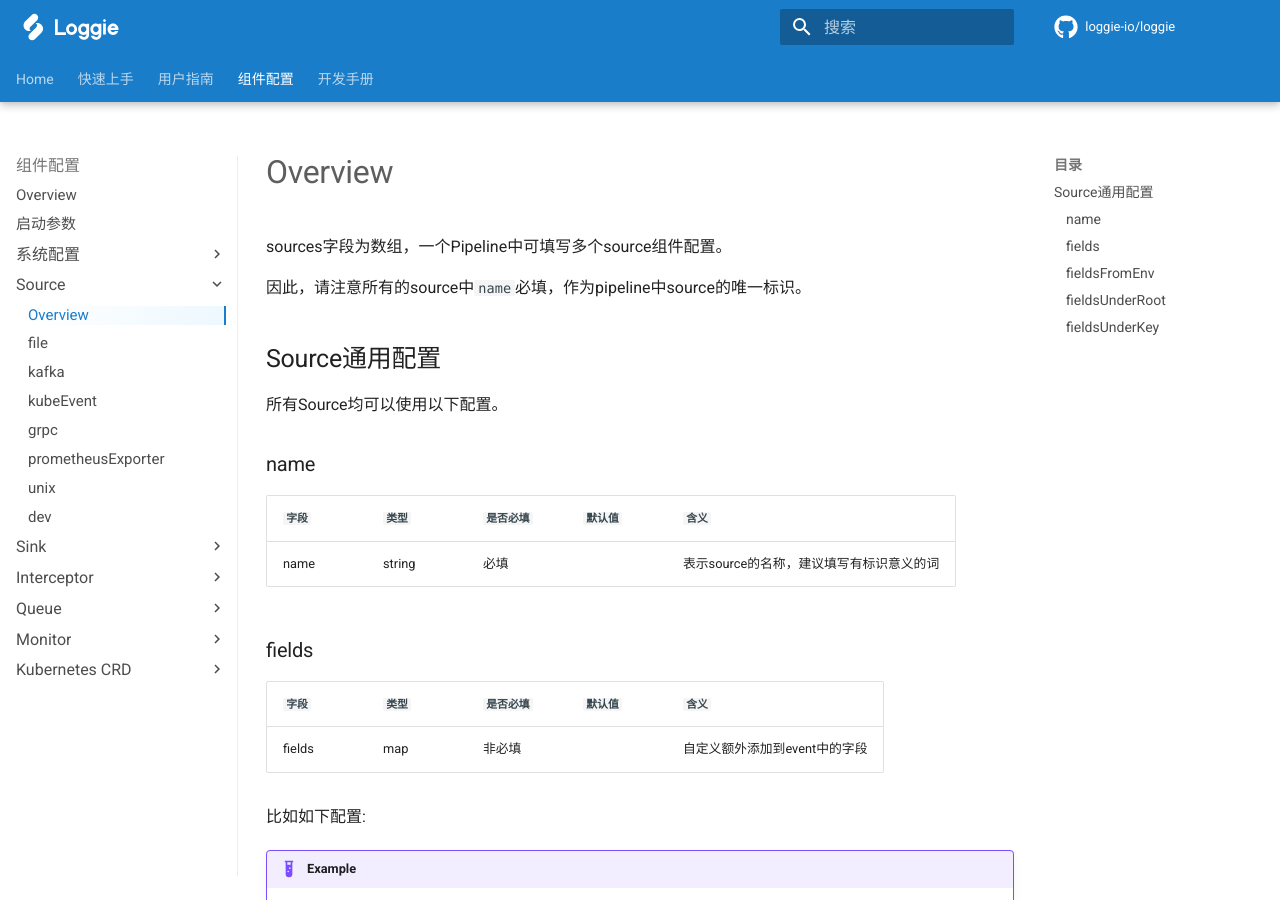
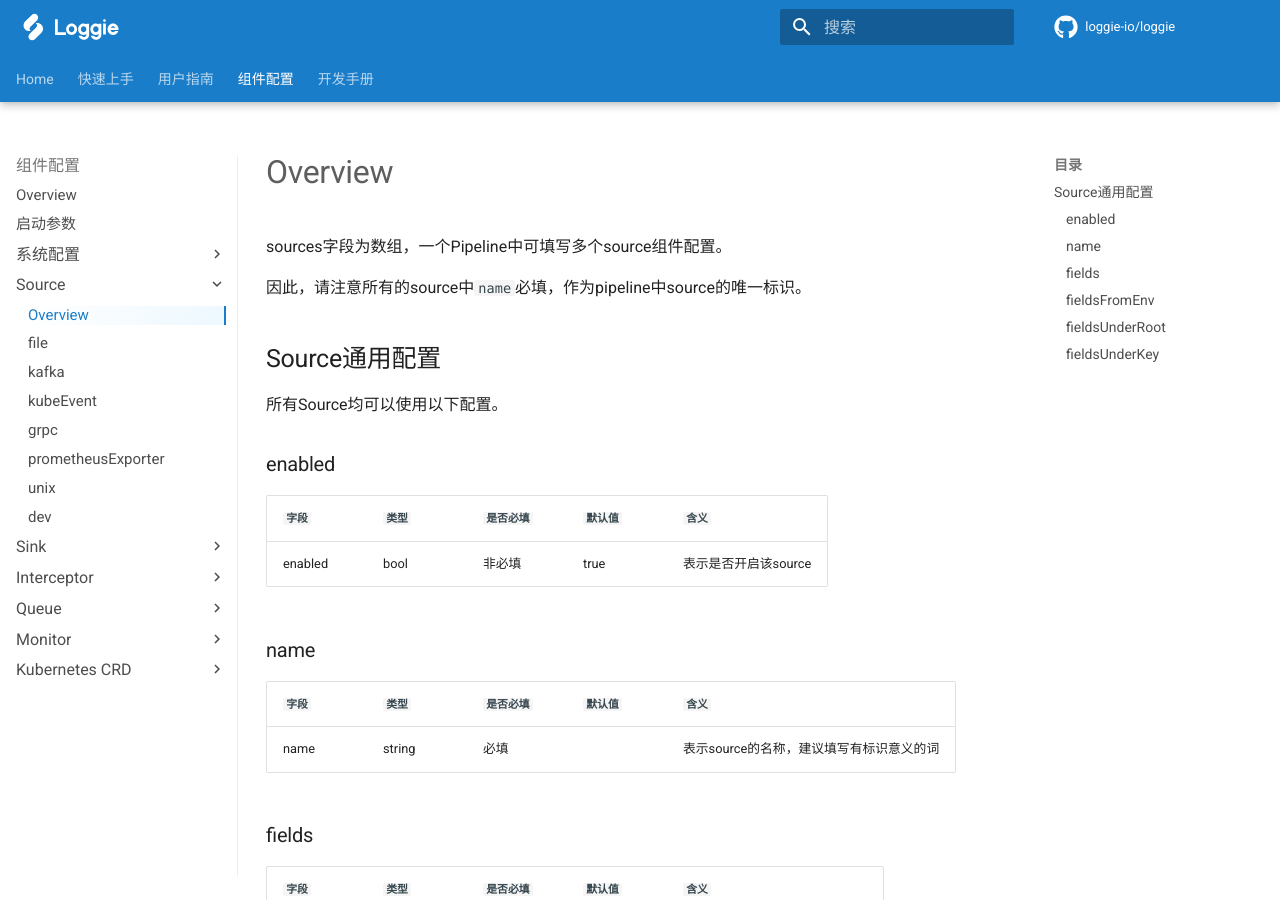
Before and after one commit to loggie-io/docs, an MkDocs documentation site: the page built from docs/reference/pipelines/source/overview.md, in a window 1280 px wide and 900 px high. Built offline with MkDocs 1.6.1 and Material for MkDocs 9.7.7, drawn with Linux system fonts in a browser that asks for light colours; some web fonts are replaced; comment, search, counter and statistics services are not loaded.

Commit message:
Update overview.md (#49)

```diff
--- a/docs/reference/pipelines/source/overview.md
+++ b/docs/reference/pipelines/source/overview.md
@@ -7,6 +7,13 @@ sources字段为数组，一个Pipeline中可填写多个source组件配置。
 ## Source通用配置
 
 所有Source均可以使用以下配置。
+
+### enabled
+
+|    `字段`   |    `类型`    |  `是否必填`  |  `默认值`  |  `含义`  |
+| ---------- | ----------- | ----------- | --------- | -------- |
+| enabled | bool  |    非必填    |   true  | 表示是否开启该source |
+
 
 ### name
 
```
